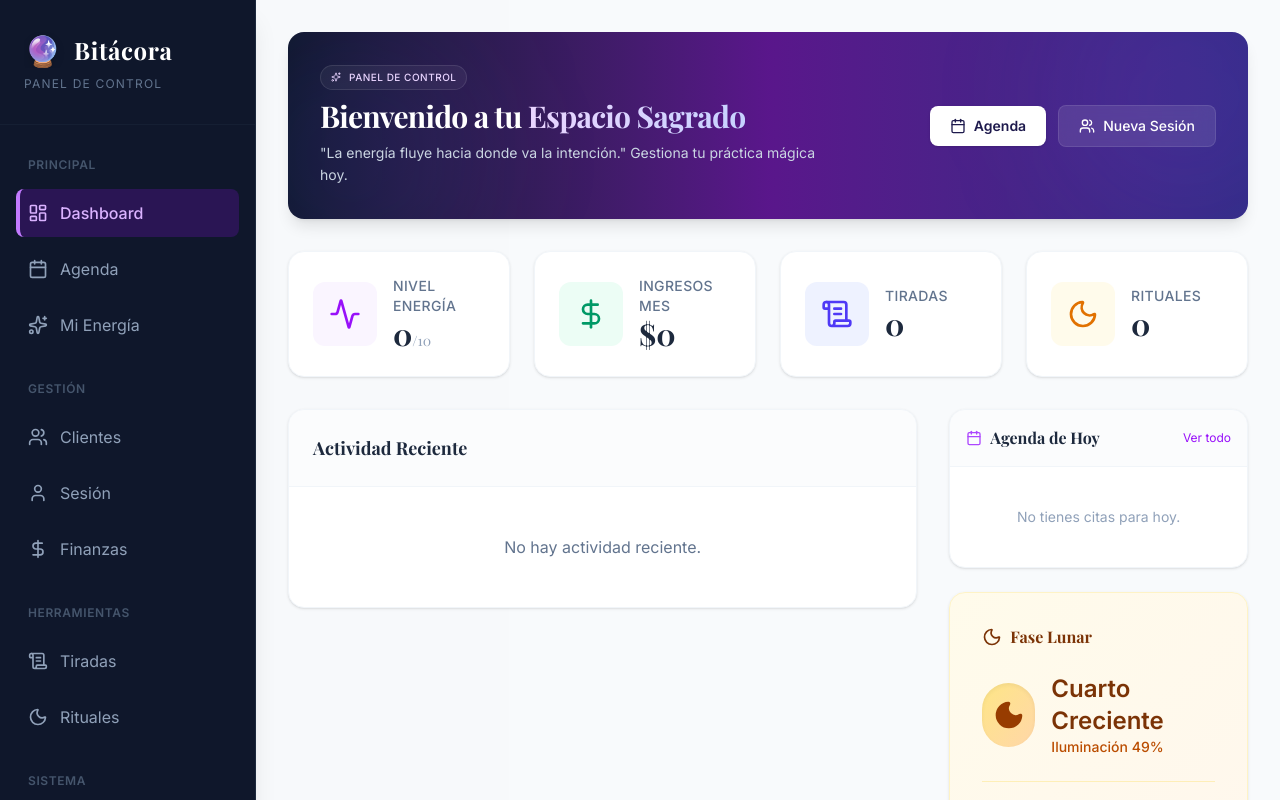
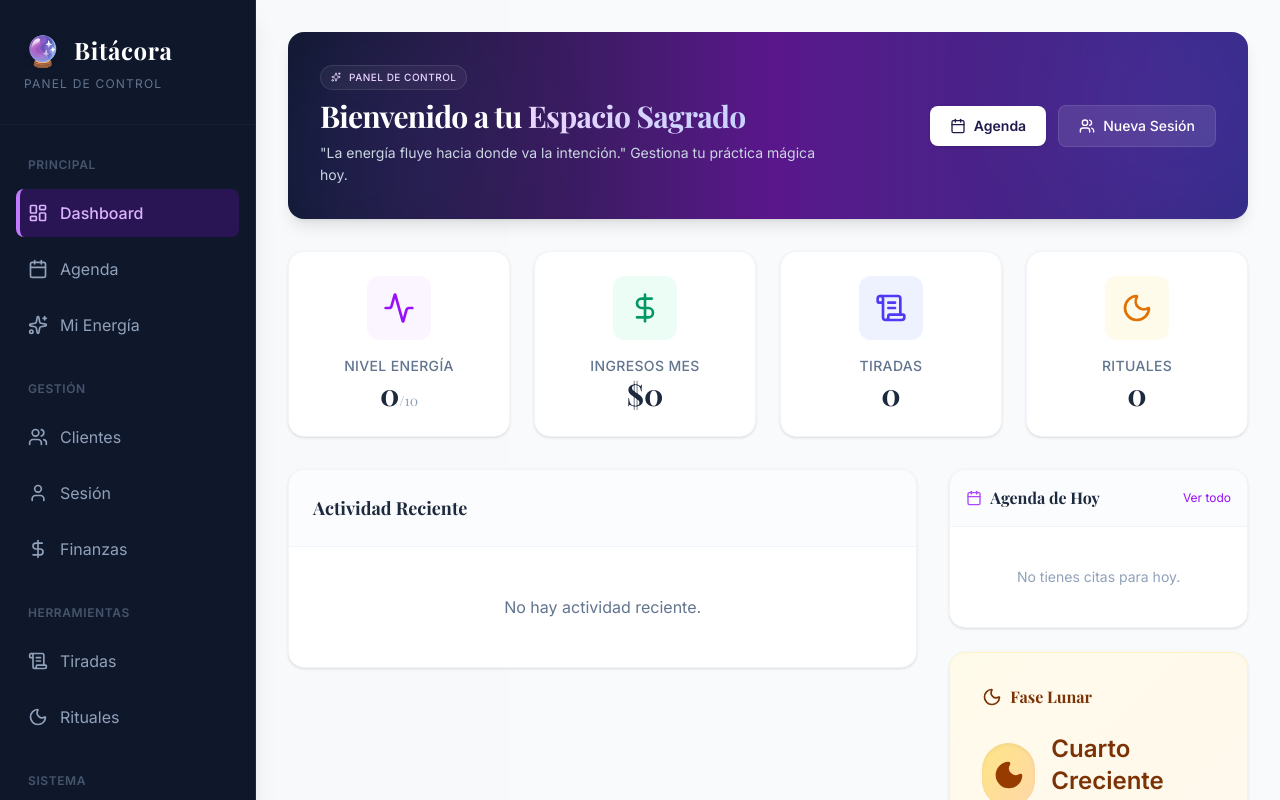
Before and after one commit to phjanoreynoso-debug/mirada_de_luz, a React (Vite) app in the folder bitacora/: page /#/ in a window 1280 px wide. Shown: the top 800 px of the page. Built offline with nearby package versions, Linux system fonts and the light colour scheme; a web font is replaced by a local one.

Commit message:
style: center align content in dashboard stat cards

```diff
--- a/bitacora/src/pages/Dashboard.tsx
+++ b/bitacora/src/pages/Dashboard.tsx
@@ -203,7 +203,7 @@ const Dashboard = () => {
 
       {/* Stats Grid */}
       <div className="grid grid-cols-1 md:grid-cols-2 lg:grid-cols-4 gap-6">
-        <div className="bg-white p-6 rounded-2xl shadow-sm border border-slate-100 flex items-center gap-4 hover:shadow-lg transition-all group">
+        <div className="bg-white p-6 rounded-2xl shadow-sm border border-slate-100 flex flex-col items-center justify-center gap-4 hover:shadow-lg transition-all group text-center">
           <div className="p-4 bg-purple-50 text-purple-600 rounded-xl group-hover:scale-110 transition-transform">
             <Activity className="w-8 h-8" />
           </div>
@@ -213,7 +213,7 @@ const Dashboard = () => {
           </div>
         </div>
 
-        <div className="bg-white p-6 rounded-2xl shadow-sm border border-slate-100 flex items-center gap-4 hover:shadow-lg transition-all group">
+        <div className="bg-white p-6 rounded-2xl shadow-sm border border-slate-100 flex flex-col items-center justify-center gap-4 hover:shadow-lg transition-all group text-center">
           <div className="p-4 bg-emerald-50 text-emerald-600 rounded-xl group-hover:scale-110 transition-transform">
             <DollarSign className="w-8 h-8" />
           </div>
@@ -223,7 +223,7 @@ const Dashboard = () => {
           </div>
         </div>
 
-        <div className="bg-white p-6 rounded-2xl shadow-sm border border-slate-100 flex items-center gap-4 hover:shadow-lg transition-all group">
+        <div className="bg-white p-6 rounded-2xl shadow-sm border border-slate-100 flex flex-col items-center justify-center gap-4 hover:shadow-lg transition-all group text-center">
           <div className="p-4 bg-indigo-50 text-indigo-600 rounded-xl group-hover:scale-110 transition-transform">
             <ScrollText className="w-8 h-8" />
           </div>
@@ -233,7 +233,7 @@ const Dashboard = () => {
           </div>
         </div>
 
-        <div className="bg-white p-6 rounded-2xl shadow-sm border border-slate-100 flex items-center gap-4 hover:shadow-lg transition-all group">
+        <div className="bg-white p-6 rounded-2xl shadow-sm border border-slate-100 flex flex-col items-center justify-center gap-4 hover:shadow-lg transition-all group text-center">
           <div className="p-4 bg-amber-50 text-amber-600 rounded-xl group-hover:scale-110 transition-transform">
             <Moon className="w-8 h-8" />
           </div>
```
